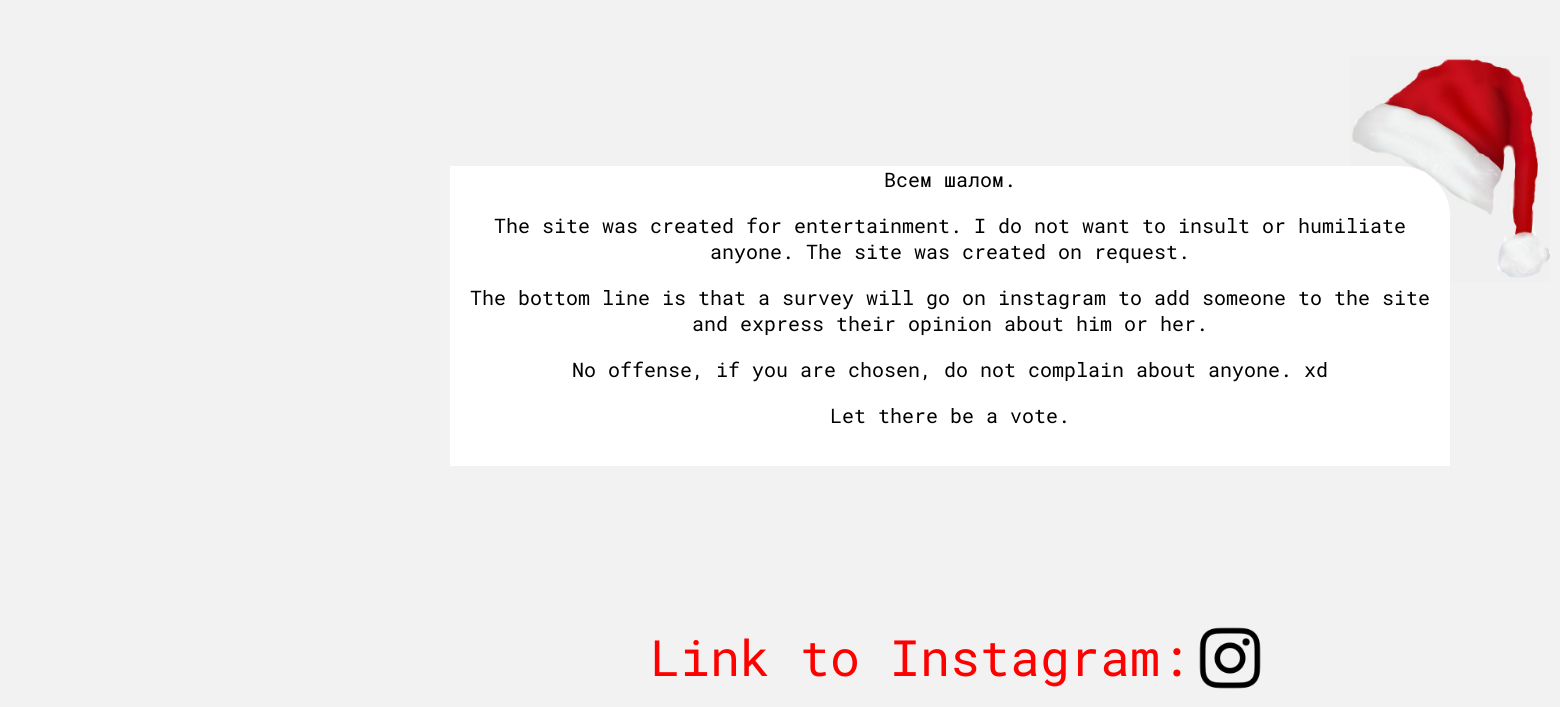
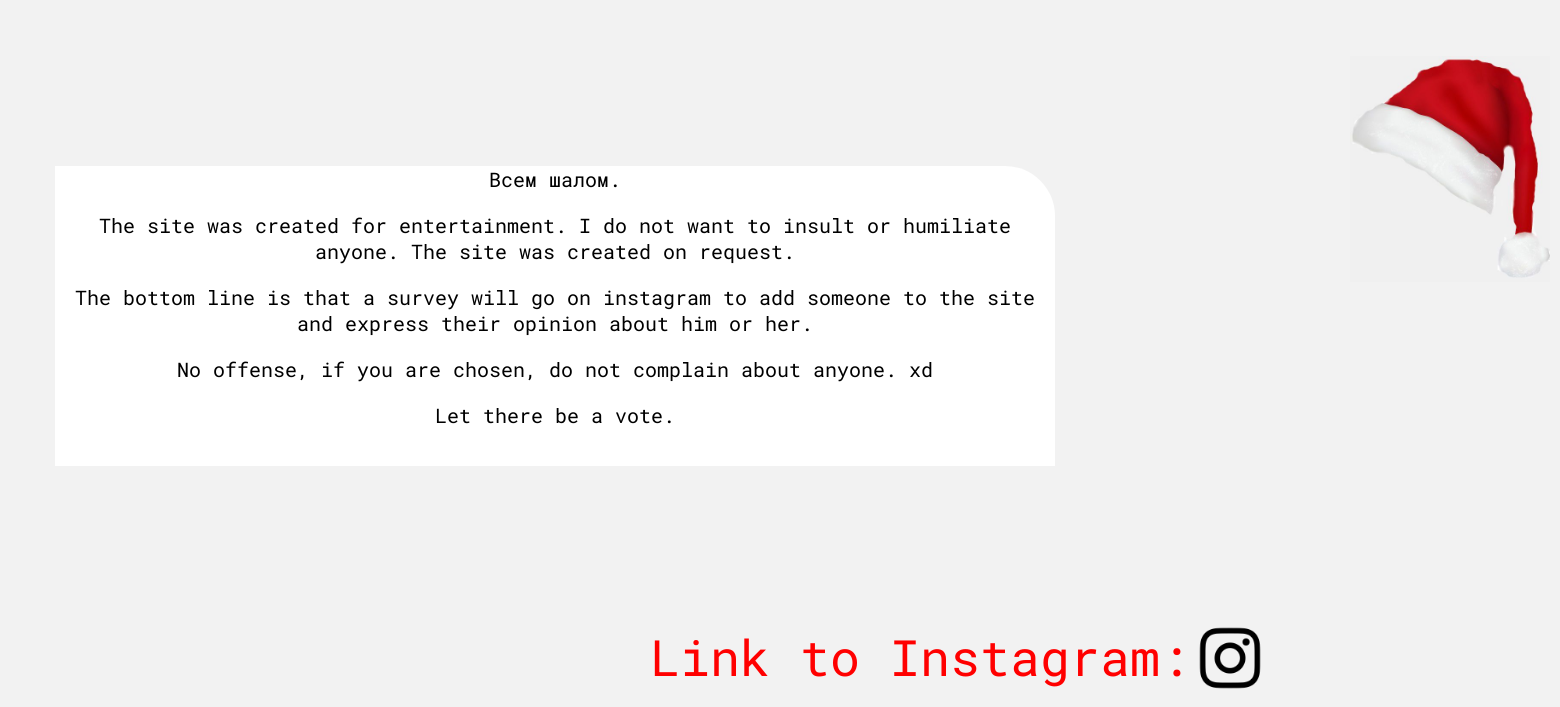
Before and after one commit to TheBitterTruthOfTheGymnasium/Bitter-Trurth-of-Gymnasium, a PHP site: page / in a window 1560 px wide. Shown: the part 74-781 px from the top of the page. Run offline with PHP 8.4, Linux system fonts and the light colour scheme.

Commit message:
Update style.css

```diff
--- a/style.css
+++ b/style.css
@@ -1,5 +1,11 @@
 @media screen and (max-width: 1280px) {
     div.header {width: 1200px;}
+       }
+@media screen {
+    div.content {left:55px;}
+       }
+@media screen {
+    div.hat {bottom:0px;}
        }
 
 @font-face {
```
